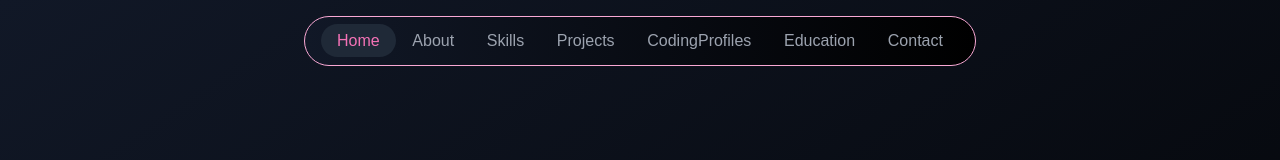
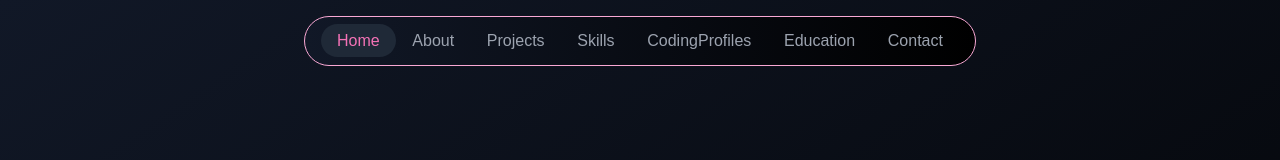
Before and after one commit to RidhikaJoshi/Portfolio-Latest, a Next.js app: page / in a window 1280 px wide. Shown: the top 160 px of the page. Built offline with nearby package versions, Linux system fonts and the light colour scheme.

Commit message:
add Analytics component

```diff
--- a/app/layout.tsx
+++ b/app/layout.tsx
@@ -1,6 +1,7 @@
 import type { Metadata } from "next";
 import localFont from "next/font/local";
 import "./globals.css";
+import { Analytics } from "@vercel/analytics/react";
 
 const geistSans = localFont({
   src: "./fonts/GeistVF.woff",
@@ -29,6 +30,7 @@ export default function RootLayout({
         className={`${geistSans.variable} ${geistMono.variable} antialiased`}
       >
         {children}
+        <Analytics />
       </body>
     </html>
   );
--- a/app/page.tsx
+++ b/app/page.tsx
@@ -11,8 +11,9 @@ export default function Home() {
     <div className="bg-black flex flex-col items-center justify-center">
       <HomePageComponent/>
     <AboutMeComponent />
+
+    <ProjectsSection/>
     <SkillsSectionComponent/>
-    <ProjectsSection/>
     <CodingProfilesComponent/>
     <EducationSection/>
     <ContactSection/>
--- a/components/home.tsx
+++ b/components/home.tsx
@@ -5,14 +5,14 @@ import Image from 'next/image'
 import { motion} from 'framer-motion'
 import { Link as ScrollLink } from 'react-scroll'
 import photo from '../app/assests//My.webp'
-import { Home, Briefcase, Book, Code, Layers, Mail,SquareCode  } from 'lucide-react'
+import { Home, Book, Code, Layers, Mail,SquareCode,FolderCode   } from 'lucide-react'
 import { FaLinkedin, FaGithub, FaTwitter } from 'react-icons/fa'
 
 const navItems = [
   { name: 'Home', icon: Home },
   { name: 'About', icon: Book },
+  { name: 'Projects', icon: FolderCode  },
   { name: 'Skills', icon: Code },
-  { name: 'Projects', icon: Briefcase },
   {name: 'CodingProfiles', icon: SquareCode},
   { name: 'Education', icon: Layers },
   { name: 'Contact', icon: Mail }
--- a/components/projects.tsx
+++ b/components/projects.tsx
@@ -118,7 +118,7 @@ export function ProjectsSection() {
                   : 'opacity-0 translate-y-20'
               }`}
               style={{
-                backgroundImage: 'linear-gradient(rgba(255, 255, 255, 0.1) 1px, transparent 1px), linear-gradient(90deg, rgba(255, 255, 255, 0.1) 1px, transparent 2px)',
+                backgroundImage: 'linear-gradient(rgba(255, 255, 255, 0.1) 1px, transparent 1px), linear-gradient(90deg, rgba(255, 255, 255, 0.1) 1px, transparent 1px)',
                 backgroundSize: '40px 40px',
                 aspectRatio: '1 / 1'
               }}
--- a/package.json
+++ b/package.json
@@ -9,6 +9,7 @@
     "lint": "next lint"
   },
   "dependencies": {
+    "@vercel/analytics": "^1.3.1",
     "class-variance-authority": "^0.7.0",
     "clsx": "^2.1.1",
     "framer-motion": "^11.9.0",
```
Also changed, not shown: 1 other file (tests, documents, lock files or other folders).
